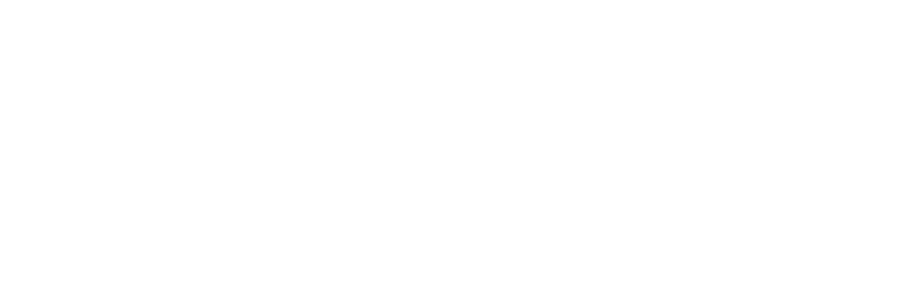
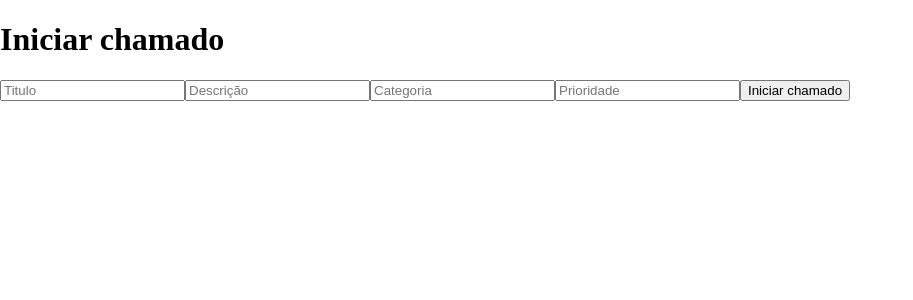
Before and after one commit to leorigo1/Calling-System, an Angular app in the folder frontend-angular/: page /iniciar-chamado in a window 1280 px wide. Before the commit this address led to /. Shown: the top 300 px of the page, without its empty margins (0-913 px from the left). Built offline with nearby package versions, Linux system fonts and the light colour scheme.

Commit message:
initial chamados page init

```diff
--- a/frontend-angular/src/app/app.routes.ts
+++ b/frontend-angular/src/app/app.routes.ts
@@ -1,7 +1,8 @@
 import { Routes } from '@angular/router';
 import { Login } from './login/login';
+import { CreateCall } from './create-call/create-call'
 
 export const routes: Routes = [
     { path: 'login', component: Login },
-
+    { path: 'iniciar-chamado', component: CreateCall },
 ];
--- /dev/null
+++ b/frontend-angular/src/app/create-call/create-call.html
@@ -0,0 +1,10 @@
+<h1>Iniciar chamado</h1>
+
+<input #titulo type="text" placeholder="Titulo">
+<input #descricao type="text" placeholder="Descrição">
+<input #categoria type="text" placeholder="Categoria">
+<input #prioridade type="text" placeholder="Prioridade">
+
+    <button class="button-call" (click)="criar()">
+      Iniciar chamado
+    </button>
--- /dev/null
+++ b/frontend-angular/src/app/create-call/create-call.ts
@@ -0,0 +1,15 @@
+import { Component } from '@angular/core';
+
+@Component({
+  selector: 'app-create-call',
+  imports: [],
+  templateUrl: './create-call.html',
+  styleUrl: './create-call.scss',
+})
+export class CreateCall {
+
+criar() {
+  return console.log("ptista");
+}
+
+}
```
Also changed, not shown: frontend-angular/src/app/create-call/create-call.scss (added), 1 other file (tests, documents, lock files or other folders).
